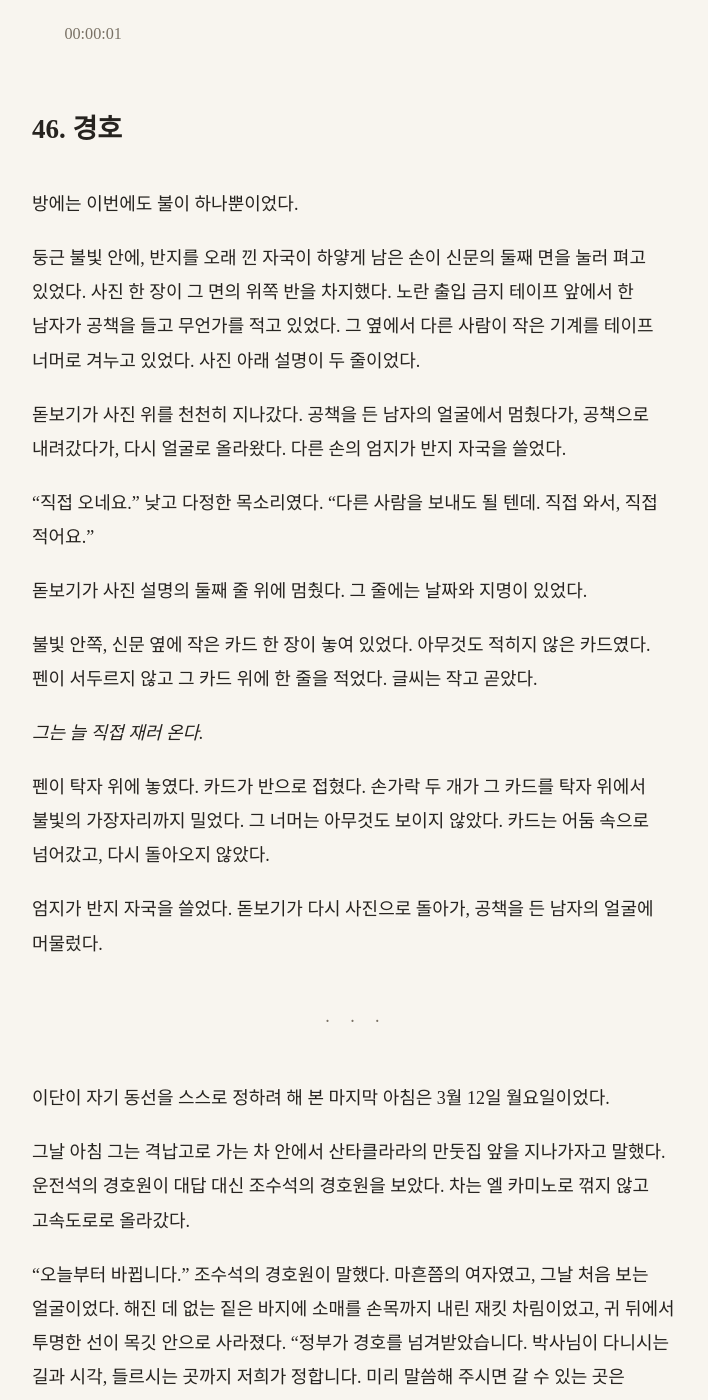
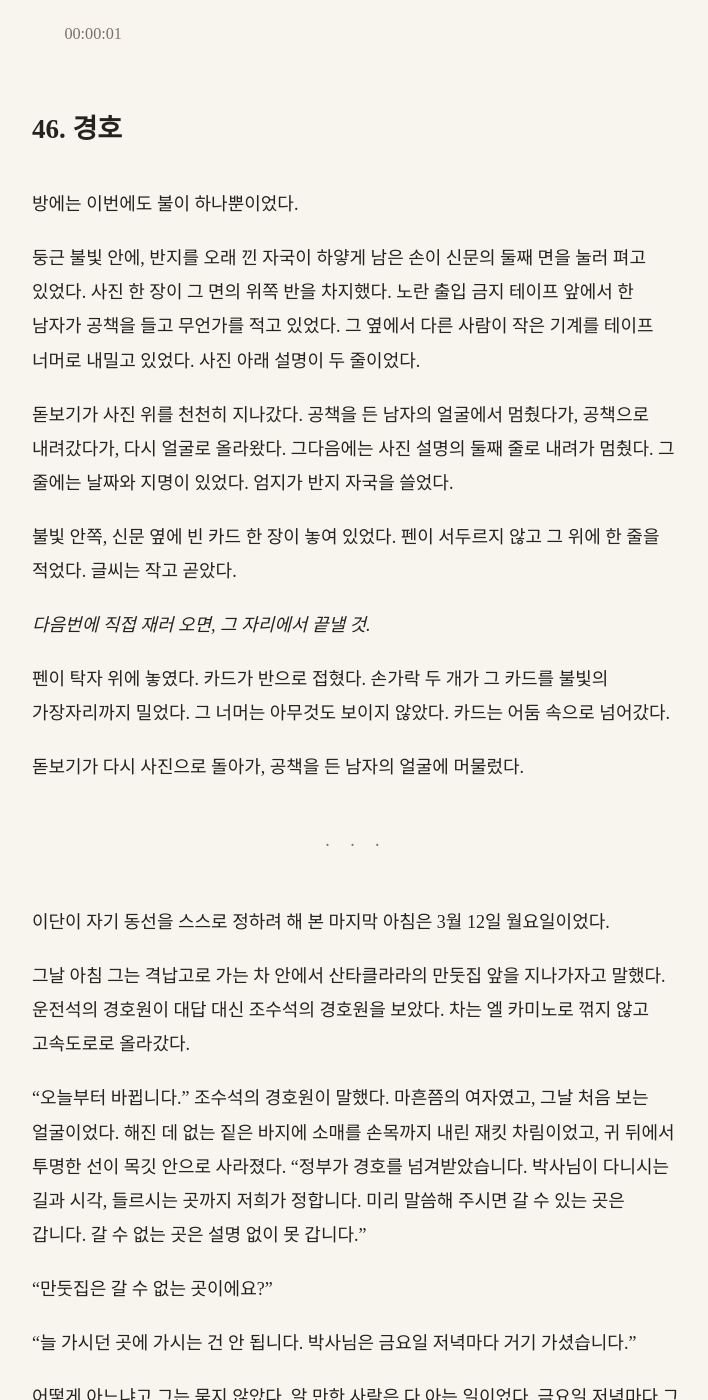
Before and after one commit to kangkkang/writer_s1_public, a Jekyll site: the page built from vol2/046.md, in a window 1280 px wide and 1400 px high. Shown: the whole window, without its empty margins (284-992 px from the left). Built offline with Jekyll 4.4.1, drawn with Linux system fonts in a browser that asks for light colours; our own code applies the rules of GitHub Pages for plain Markdown files.

Commit message:
Update from https://github.com/kangkkang/writer_s1/commit/86020c03a527a7f74d8703e07cc635b7dc2cb734

```diff
--- a/vol2/046.md
+++ b/vol2/046.md
@@ -2,21 +2,17 @@
 
 방에는 이번에도 불이 하나뿐이었다.
 
-둥근 불빛 안에, 반지를 오래 낀 자국이 하얗게 남은 손이 신문의 둘째 면을 눌러 펴고 있었다. 사진 한 장이 그 면의 위쪽 반을 차지했다. 노란 출입 금지 테이프 앞에서 한 남자가 공책을 들고 무언가를 적고 있었다. 그 옆에서 다른 사람이 작은 기계를 테이프 너머로 겨누고 있었다. 사진 아래 설명이 두 줄이었다.
+둥근 불빛 안에, 반지를 오래 낀 자국이 하얗게 남은 손이 신문의 둘째 면을 눌러 펴고 있었다. 사진 한 장이 그 면의 위쪽 반을 차지했다. 노란 출입 금지 테이프 앞에서 한 남자가 공책을 들고 무언가를 적고 있었다. 그 옆에서 다른 사람이 작은 기계를 테이프 너머로 내밀고 있었다. 사진 아래 설명이 두 줄이었다.
 
-돋보기가 사진 위를 천천히 지나갔다. 공책을 든 남자의 얼굴에서 멈췄다가, 공책으로 내려갔다가, 다시 얼굴로 올라왔다. 다른 손의 엄지가 반지 자국을 쓸었다.
+돋보기가 사진 위를 천천히 지나갔다. 공책을 든 남자의 얼굴에서 멈췄다가, 공책으로 내려갔다가, 다시 얼굴로 올라왔다. 그다음에는 사진 설명의 둘째 줄로 내려가 멈췄다. 그 줄에는 날짜와 지명이 있었다. 엄지가 반지 자국을 쓸었다.
 
-"직접 오네요." 낮고 다정한 목소리였다. "다른 사람을 보내도 될 텐데. 직접 와서, 직접 적어요."
+불빛 안쪽, 신문 옆에 빈 카드 한 장이 놓여 있었다. 펜이 서두르지 않고 그 위에 한 줄을 적었다. 글씨는 작고 곧았다.
 
-돋보기가 사진 설명의 둘째 줄 위에 멈췄다. 그 줄에는 날짜와 지명이 있었다.
+*다음번에 직접 재러 오면, 그 자리에서 끝낼 것.*
 
-불빛 안쪽, 신문 옆에 작은 카드 한 장이 놓여 있었다. 아무것도 적히지 않은 카드였다. 펜이 서두르지 않고 그 카드 위에 한 줄을 적었다. 글씨는 작고 곧았다.
+펜이 탁자 위에 놓였다. 카드가 반으로 접혔다. 손가락 두 개가 그 카드를 불빛의 가장자리까지 밀었다. 그 너머는 아무것도 보이지 않았다. 카드는 어둠 속으로 넘어갔다.
 
-*그는 늘 직접 재러 온다.*
-
-펜이 탁자 위에 놓였다. 카드가 반으로 접혔다. 손가락 두 개가 그 카드를 탁자 위에서 불빛의 가장자리까지 밀었다. 그 너머는 아무것도 보이지 않았다. 카드는 어둠 속으로 넘어갔고, 다시 돌아오지 않았다.
-
-엄지가 반지 자국을 쓸었다. 돋보기가 다시 사진으로 돌아가, 공책을 든 남자의 얼굴에 머물렀다.
+돋보기가 다시 사진으로 돌아가, 공책을 든 남자의 얼굴에 머물렀다.
 
 ---
 
```
